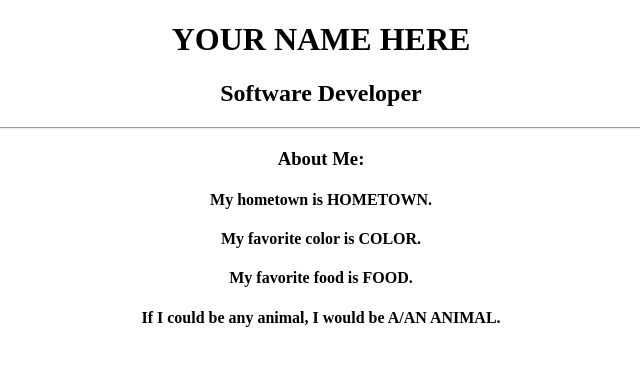
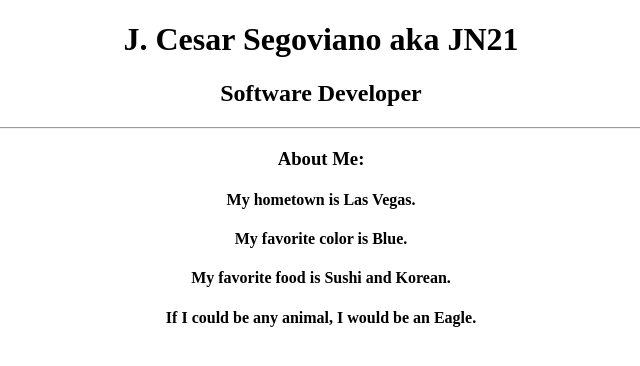
Before and after one commit to JN2197/My-profile, a plain HTML site: page index.html in a window 1280 px wide. Shown: the whole page, without its empty margins (319-959 px from the left). Drawn offline with Linux system fonts and the light colour scheme.

Commit message:
edited content of index page

```diff
--- a/index.html
+++ b/index.html
@@ -8,14 +8,14 @@
   </head>
   <body>
     <div align="center">
-        <h1>YOUR NAME HERE</h1>
+        <h1>J. Cesar Segoviano aka JN21</h1>
         <h2>Software Developer</h2>
         <hr>
         <h3>About Me:</h3>
-            <h4>My hometown is HOMETOWN.</h4>
-            <h4>My favorite color is COLOR.</h4>
-            <h4>My favorite food is FOOD.</h4>
-            <h4>If I could be any animal, I would be A/AN ANIMAL.</h4>
+            <h4>My hometown is Las Vegas.</h4>
+            <h4>My favorite color is Blue.</h4>
+            <h4>My favorite food is Sushi and Korean.</h4>
+            <h4>If I could be any animal, I would be an Eagle.</h4>
     </div>
   </body>
 </html>
```
